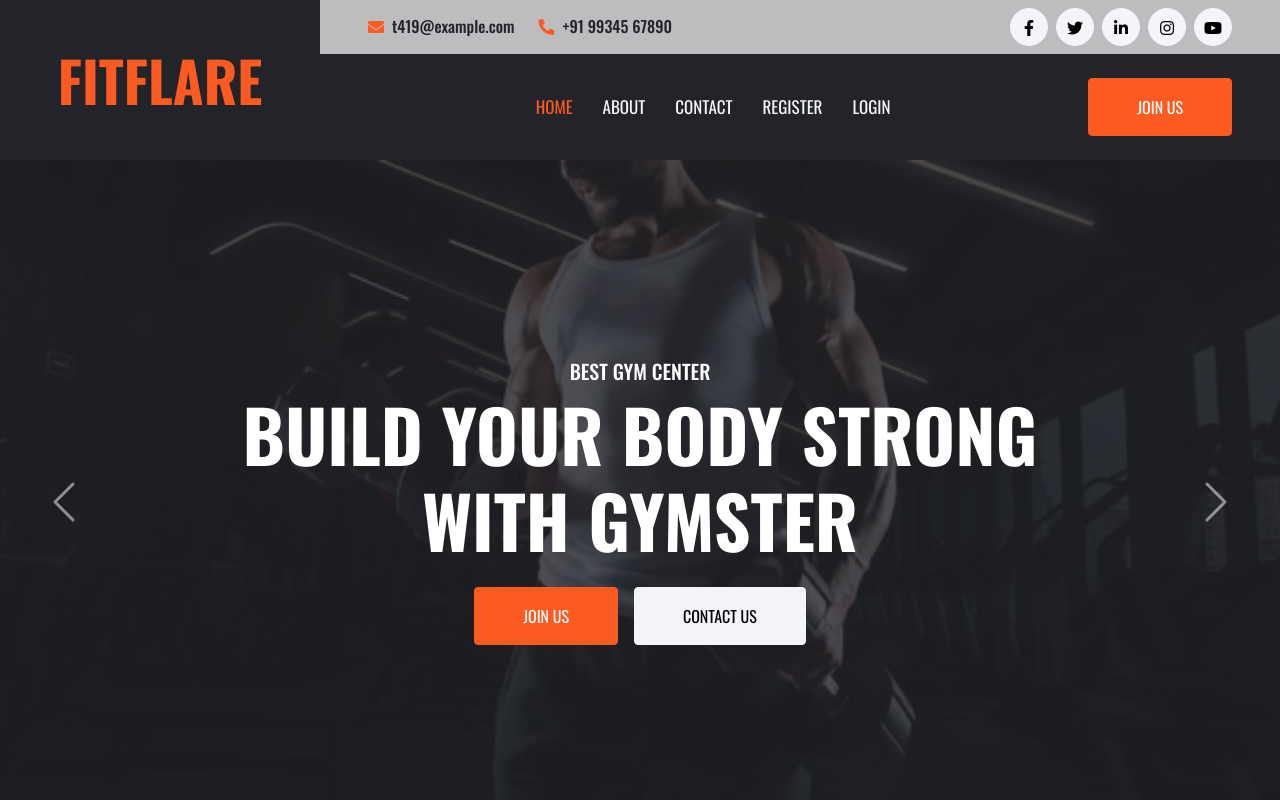
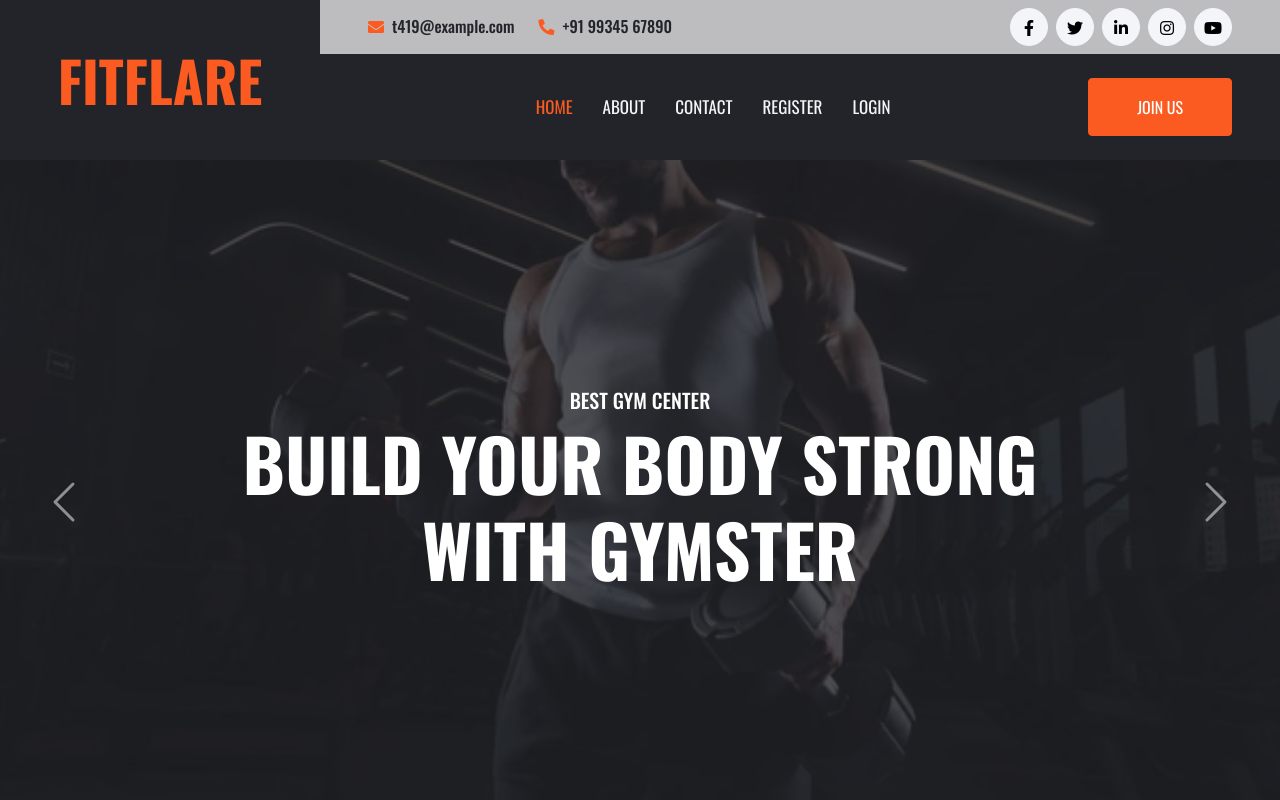
Before and after one commit to KrIsHnABaJ/Only-Fat-Burn-, a React (Create React App) app in the folder Frontend/: page / in a window 1280 px wide. Shown: the top 800 px of the page. Built offline with nearby package versions, Linux system fonts and the light colour scheme.

Commit message:
Update Carousel.js

```diff
--- a/Frontend/src/Component/Carousel.js
+++ b/Frontend/src/Component/Carousel.js
@@ -13,8 +13,6 @@ const Carousel = () => {
                               <div className="p-3" style={{ maxWidth: 900 }}>
                                   <h5 className="text-white text-uppercase">Best Gym Center</h5>
                                   <h1 className="display-2 text-white text-uppercase mb-md-4">Build Your Body Strong With Gymster</h1>
-                                  <a href className="btn btn-primary py-md-3 px-md-5 me-3">Join Us</a>
-                                  <a href className="btn btn-light py-md-3 px-md-5">Contact Us</a>
                               </div>
                           </div>
                       </div>
```
